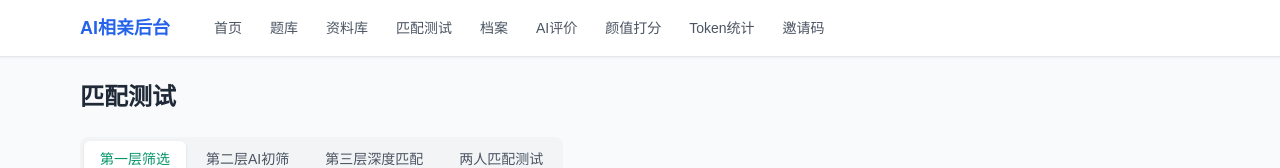
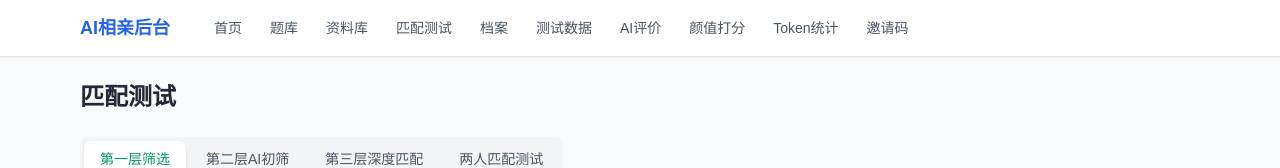
Before and after one commit to LOWLOW152/ai-dating-web, a Next.js app: page /admin/match in a window 1280 px wide. Shown: the top 168 px of the page. Built offline with nearby package versions, Linux system fonts and the light colour scheme.

Commit message:
添加测试数据导航链接

```diff
--- a/src/app/admin/layout.tsx
+++ b/src/app/admin/layout.tsx
@@ -11,6 +11,7 @@ export default function AdminLayout({
     { href: '/admin/profile-templates', label: '资料库' },
     { href: '/admin/match', label: '匹配测试' },
     { href: '/admin/profiles', label: '档案' },
+    { href: '/admin/profiles/generate-test-data', label: '测试数据' },
     { href: '/admin/evaluation', label: 'AI评价' },
     { href: '/admin/beauty-score', label: '颜值打分' },
     { href: '/admin/token-stats', label: 'Token统计' },
```
